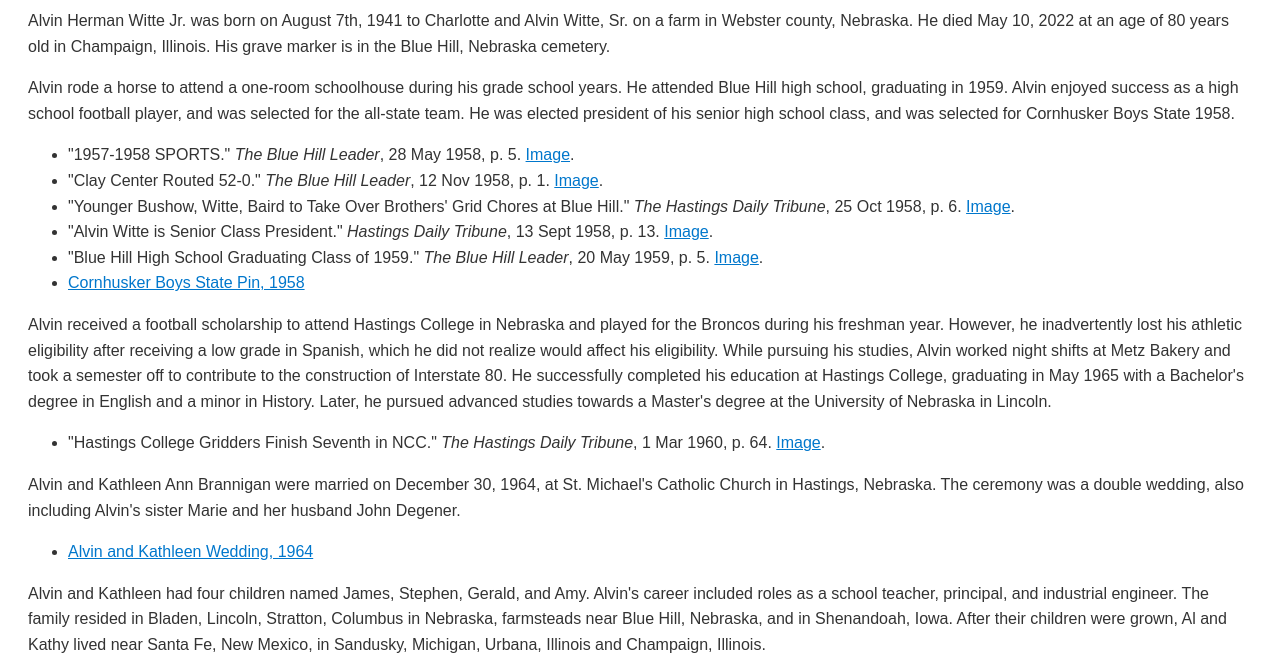
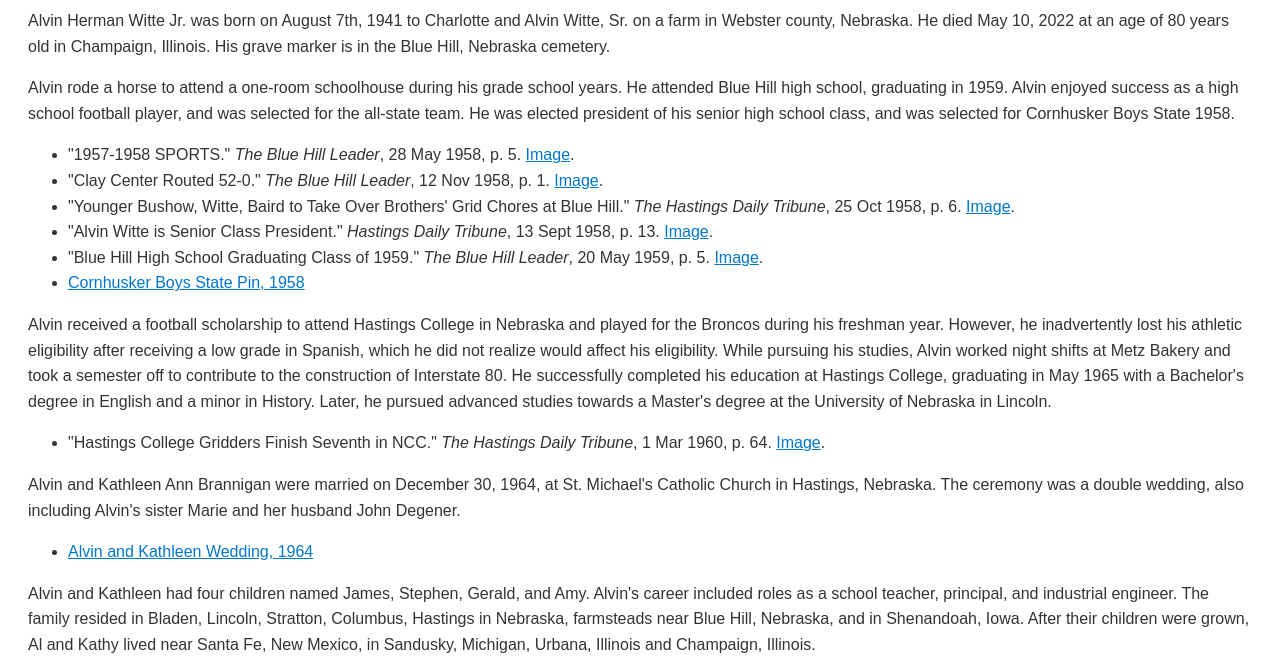
Before and after one commit to jimwitte/jimwitte.github.io, a plain HTML site: page alvin_witte/index.html in a window 1280 px wide. Shown: the part 114-785 px from the top of the page. Drawn offline with Linux system fonts and the light colour scheme.

Commit message:
added hastings

```diff
--- a/alvin_witte/index.html
+++ b/alvin_witte/index.html
@@ -40,7 +40,7 @@
 
 
 <p>
-	Alvin and Kathleen had four children named James, Stephen, Gerald, and Amy. Alvin's career included roles as a school teacher, principal, and industrial engineer. The family resided in Bladen, Lincoln, Stratton, Columbus in Nebraska, farmsteads near Blue Hill, Nebraska, and in Shenandoah, Iowa. After their children were grown, Al and Kathy lived near Santa Fe, New Mexico, in Sandusky, Michigan, Urbana, Illinois and Champaign, Illinois.
+	Alvin and Kathleen had four children named James, Stephen, Gerald, and Amy. Alvin's career included roles as a school teacher, principal, and industrial engineer. The family resided in Bladen, Lincoln, Stratton, Columbus, Hastings in Nebraska, farmsteads near Blue Hill, Nebraska, and in Shenandoah, Iowa. After their children were grown, Al and Kathy lived near Santa Fe, New Mexico, in Sandusky, Michigan, Urbana, Illinois and Champaign, Illinois.
 </p>
 <p>
 	Alvin was skilled in home repairs and remodeling. He operated a rental business in Hastings for several years.
```
